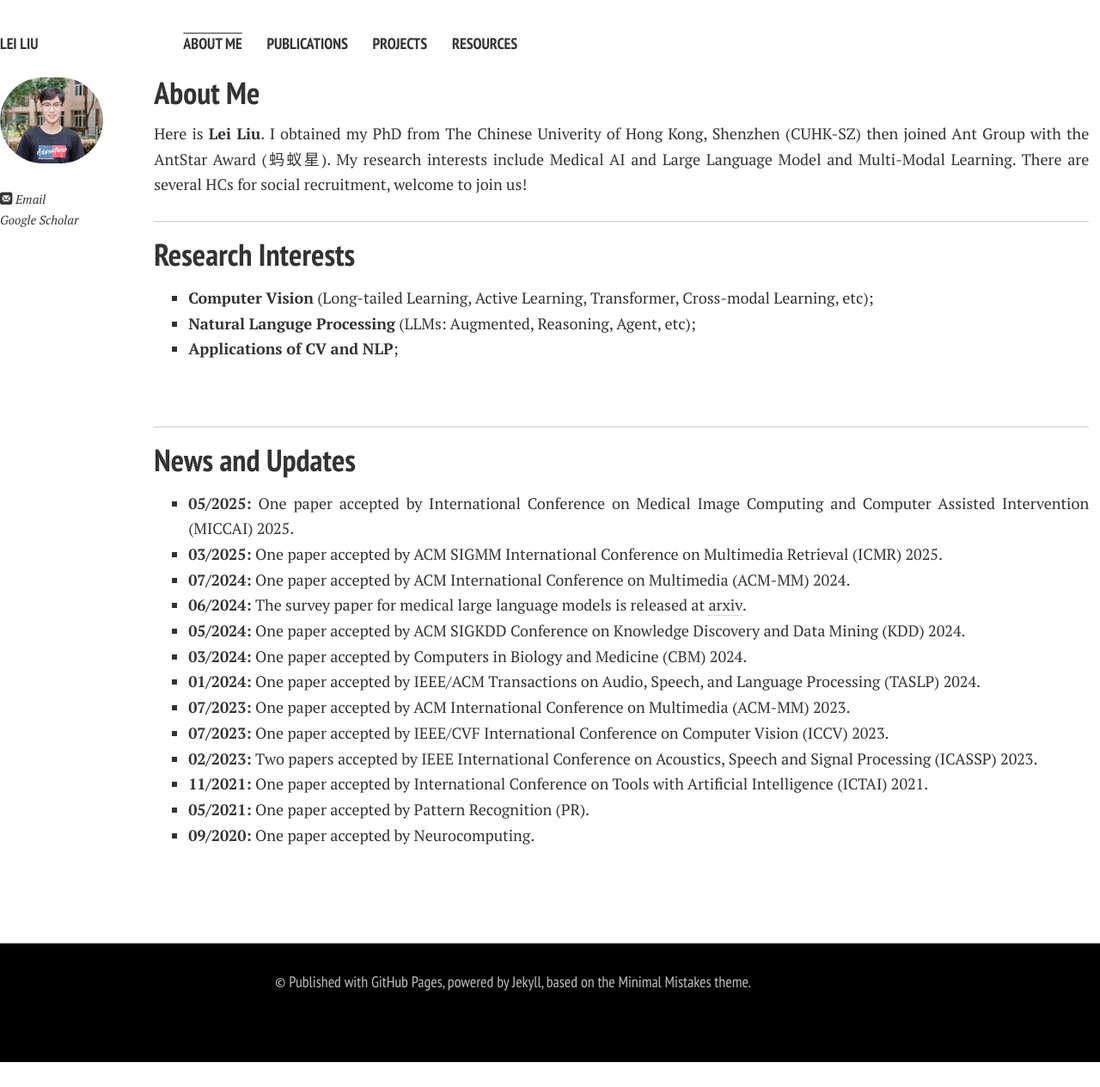
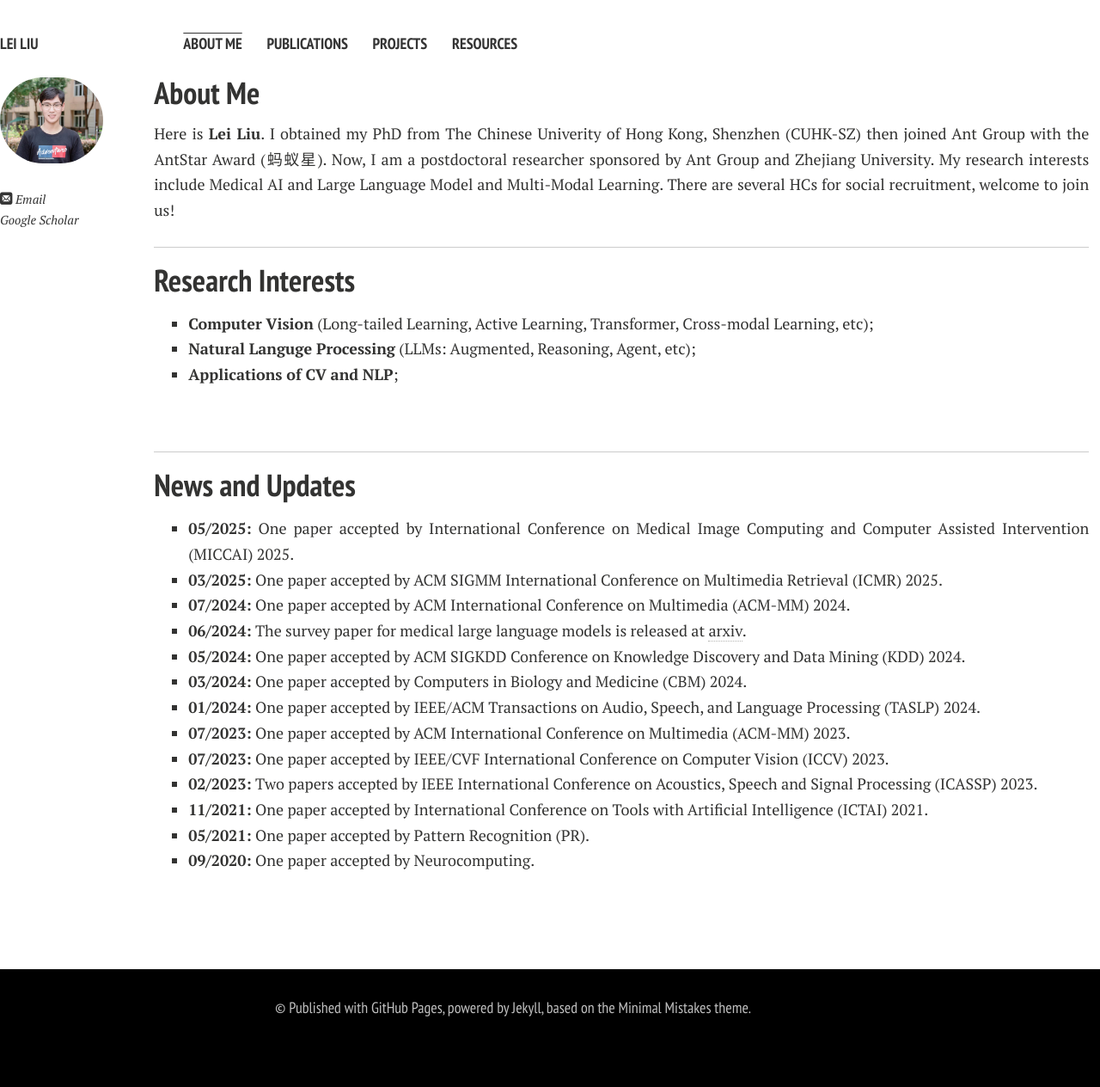
Before and after one commit to Ocean537/Haishen-ll.github.io, a Jekyll site: the page built from index.md, in a window 1280 px wide. Shown: the whole page at 86% size. Built offline with Jekyll 4.4.1, drawn with Linux system fonts in a browser that asks for light colours; nearby versions of some CDN libraries; comment, search, counter and statistics services are not loaded; a style sheet for code colours, icons or effects is not loaded; our own code applies the rules of GitHub Pages for plain Markdown files; before the commit the page ends 1235 px from its top, so only the background shows below that.

Commit message:
Update index.md

```diff
--- a/index.md
+++ b/index.md
@@ -6,7 +6,7 @@ layout: page
 
 <!-- ---<img src="https://Haishen-ll.github.io/liulei.jpeg" class="floatpic" width="480" height="380">--->
 
-Here is **Lei Liu**. I obtained my PhD from The Chinese Univerity of Hong Kong, Shenzhen (CUHK-SZ) then joined Ant Group with the AntStar Award (蚂蚁星). My research interests include Medical AI and Large Language Model and Multi-Modal Learning. There are several HCs for social recruitment, welcome to join us!
+Here is **Lei Liu**. I obtained my PhD from The Chinese Univerity of Hong Kong, Shenzhen (CUHK-SZ) then joined Ant Group with the AntStar Award (蚂蚁星). Now, I am a postdoctoral researcher sponsored by Ant Group and Zhejiang University. My research interests include Medical AI and Large Language Model and Multi-Modal Learning. There are several HCs for social recruitment, welcome to join us!
 <br>
 
 
```
